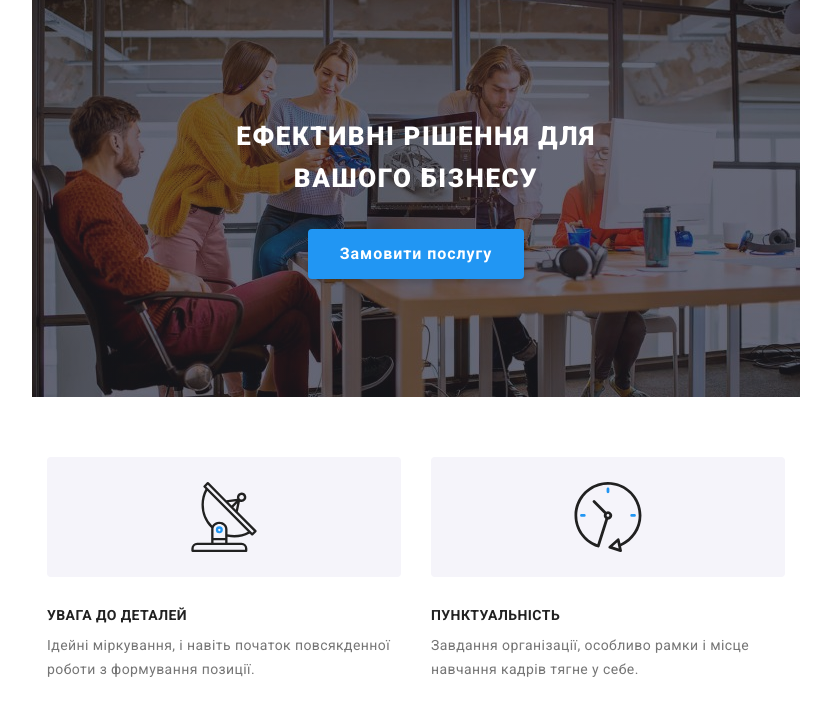
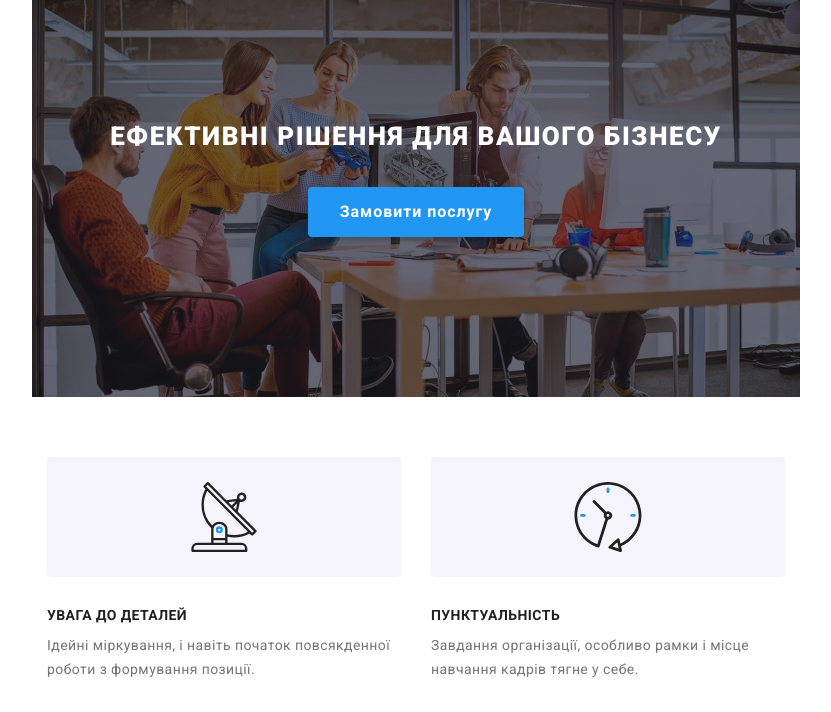
Before and after one commit to TinaDavy/goit-markup-hw-08, a plain HTML site: page index.html in a window 1280 px wide. Shown: the part 88-800 px from the top of the page, without its empty margins (224-1055 px from the left). Drawn offline with nearby package versions, Linux system fonts and the light colour scheme.

Commit message:
Hero title

```diff
--- a/scss/layout/_hero.scss
+++ b/scss/layout/_hero.scss
@@ -59,7 +59,6 @@
 }
 
 .hero__title {
-    max-width: 360px;
     margin-left: auto;
     margin-right: auto;
     margin-bottom: 30px;
```
Also changed, not shown: css/main.css, css/main.min.css, 2 other files.
